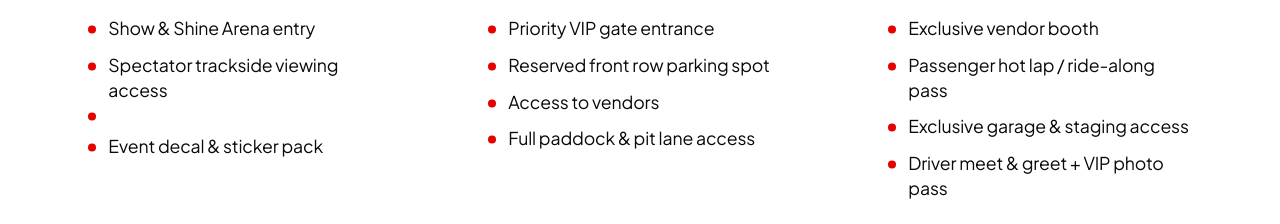
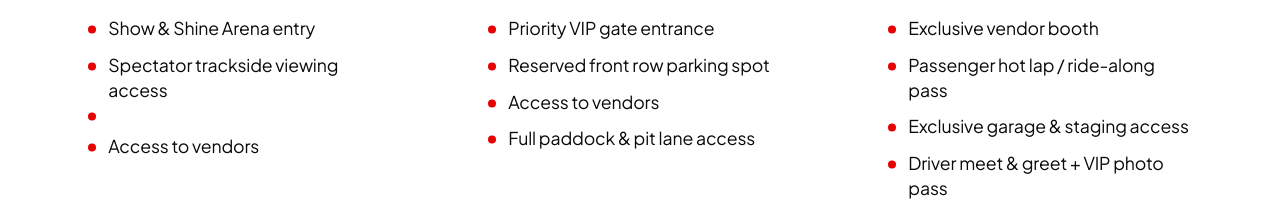
Before and after one commit to dmytro-webild/df0f0359-55bd-462a-af69-30db2382f1fd, a React (Vite) app: page / in a window 1280 px wide. Shown: the part 1340-1564 px from the top of the page. Built offline with nearby package versions, Linux system fonts and the light colour scheme; a web font is replaced by a local one.

Commit message:
Update src/pages/HomePage.tsx

```diff
--- a/src/pages/HomePage.tsx
+++ b/src/pages/HomePage.tsx
@@ -38,7 +38,7 @@ export default function HomePage() {
                 "Show & Shine Arena entry",
                 "Spectator trackside viewing access",
                 "",
-                "Event decal & sticker pack"
+                "Access  to vendors"
               ],
               cta: {
                 text: "Select $20 Pass",
```
